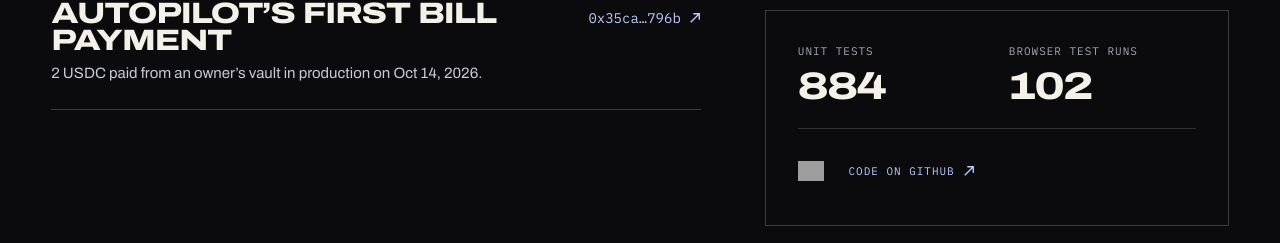
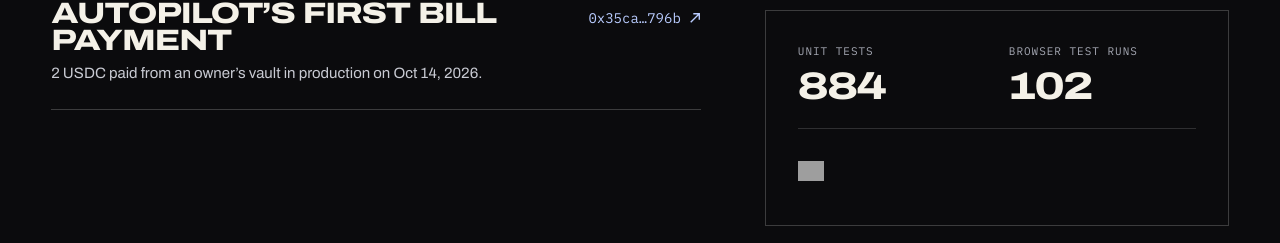
Before and after one commit to FatihX1X/Hodd, a Next.js app: page /landing in a window 1280 px wide. Shown: the part 8812-9055 px from the top of the page. Built offline with nearby package versions, Linux system fonts and the light colour scheme; grey boxes are pictures that could not be loaded.

Commit message:
Remove the GitHub links from the landing footer and proof section
The CI badge and the USYC validation record stay in the proof section.

Co-Authored-By: Claude Opus 5.5 <noreply@anthropic.com>

```diff
--- a/src/app/(marketing)/landing/page.tsx
+++ b/src/app/(marketing)/landing/page.tsx
@@ -398,7 +398,6 @@ export default async function LandingPage() {
                   </dl>
                   <div className="mt-6 flex flex-wrap items-center gap-x-6 gap-y-3 border-t border-white/15 pt-5">
                     <CiBadge repo={GITHUB} className={clsx(navLink, "text-[#b9ccff]")} />
-                    <a className={clsx(navLink, "gap-2 text-[#b9ccff]")} href={GITHUB} target="_blank" rel="noopener noreferrer">Code on GitHub <Arrow />{newTab}</a>
                   </div>
                 </div>
               </div>
@@ -525,7 +524,6 @@ export default async function LandingPage() {
                 <div className={clsx(label, "mb-2.5 text-[#8fb0ff]")}>Contact</div>
                 <div className="flex flex-col">
                   <a className={mailLink} href="mailto:info@hoddfinance.xyz">info@hoddfinance.xyz</a>
-                  <a className={navLink} href={GITHUB} target="_blank" rel="noopener noreferrer">GitHub{newTab}</a>
                   <a className={clsx(navLink, "gap-3")} href="https://x.com/hoddfinance" target="_blank" rel="noopener noreferrer"><XLogo />@hoddfinance{newTab}</a>
                 </div>
               </div>
```
Also changed, not shown: 1 other file (tests, documents, lock files or other folders).
